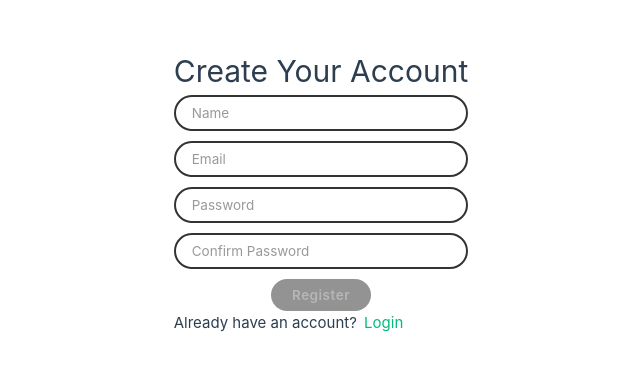
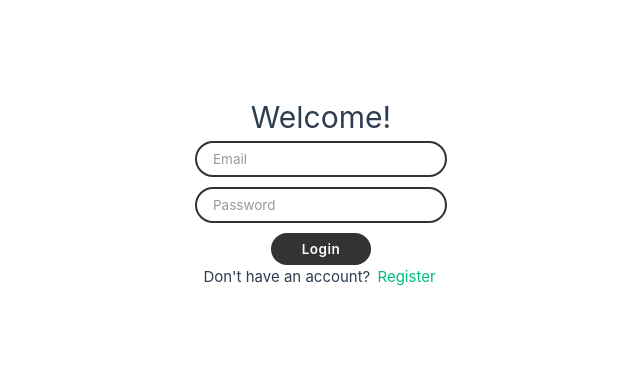
Before and after one commit to BenChaimowicz/cabinet-game, a Vue app in the folder client/: page /login in a window 1280 px wide. Shown: the part 209-580 px from the top of the page, without its empty margins (319-959 px from the left). Built offline with nearby package versions, Linux system fonts and the light colour scheme.

Commit message:
Refactor authentication components and router setup; enhance LargeButton with loading state; implement password verification in auth handler.

```diff
--- a/client/dev-dist/sw.js
+++ b/client/dev-dist/sw.js
@@ -82,7 +82,7 @@ define(['./workbox-f84911c5'], (function (workbox) { 'use strict';
     "revision": "3ca0b8505b4bec776b69afdba2768812"
   }, {
     "url": "index.html",
-    "revision": "0.8gvkdg74bpg"
+    "revision": "0.5rpkimr9a0g"
   }], {});
   workbox.cleanupOutdatedCaches();
   workbox.registerRoute(new workbox.NavigationRoute(workbox.createHandlerBoundToURL("index.html"), {
--- a/client/src/App.vue
+++ b/client/src/App.vue
@@ -1,14 +1,10 @@
-
-
 <script setup lang="ts">
-    import LoginForm from './components/Login/LoginForm.vue'
-    import RegisterForm from './components/Register/RegisterForm.vue'
+// No need to import components here as they'll be handled by the router
 </script>
 
 <template>
-
   <main>
-    <RegisterForm />
+    <router-view></router-view>
   </main>
 </template>
 
--- a/client/src/components/LargeButton.vue
+++ b/client/src/components/LargeButton.vue
@@ -2,11 +2,12 @@
     defineProps<{
         text: string
         disabled?: boolean
+        loading?: boolean
     }>()
 </script>
 
 <template>
-    <button :disabled="disabled">
+    <button :disabled="disabled || loading" :class="{ 'loading': loading }">
         {{ text }}
     </button>
 </template>
@@ -26,6 +27,7 @@
         letter-spacing: 0.5px;
         cursor: pointer;
         transition: all 0.2s ease-in-out;
+        position: relative;
     }
 
     button:hover:not(:disabled) {
@@ -40,4 +42,32 @@
         cursor: not-allowed;
         opacity: 0.7;
     }
+
+    button.loading::before {
+        content: '';
+        position: absolute;
+        inset: 0;
+        border-radius: 20px;
+        background-color: #333;
+        animation: pulse 1.5s ease-in-out infinite;
+    }
+
+    button.loading {
+        background-color: transparent;
+    }
+
+    @keyframes pulse {
+        0% {
+            transform: scale(1);
+            opacity: 1;
+        }
+        50% {
+            transform: scale(0.95);
+            opacity: 0.8;
+        }
+        100% {
+            transform: scale(1);
+            opacity: 1;
+        }
+    }
 </style>
--- a/client/src/components/Login/LoginForm.vue
+++ b/client/src/components/Login/LoginForm.vue
@@ -1,11 +1,55 @@
 
 <script setup lang="ts">
+    import SmallInput from '../SmallInput.vue';
+    import LargeButton from '../LargeButton.vue';
+    import { ref } from 'vue';
 
+    const email = ref('')
+    const password = ref('')
+    const loading = ref(false)
+
+    const apiUrl = import.meta.env.DEV ? '/api' : import.meta.env.VITE_API_URL;
+    const login = async () => {
+        try {
+            loading.value = true
+            const response = await fetch(`${apiUrl}/auth/login`, {
+                method: 'POST',
+                body: JSON.stringify({ email: email.value, password: password.value })
+            })
+            const data = await response.json()
+            console.log(data);
+            loading.value = false
+        } catch (error) {
+            console.error(error)
+            loading.value = false
+        }
+    }
 </script>
 
 <template>
     <main>
-        <h1>Login</h1>
-
+        <h1>Welcome!</h1>
+        <div>
+            <SmallInput placeholder="Email" v-model="email" />
+            <SmallInput placeholder="Password" v-model="password" />
+            <LargeButton text="Login" @click="login" :loading="loading" />
+        </div>
+        <p>Don't have an account? <router-link to="/register">Register</router-link></p>
     </main>
 </template>
+
+<style scoped>
+    main {
+        display: flex;
+        flex-direction: column;
+        align-items: center;
+        justify-content: center;
+        height: 100vh;
+    }
+    div {
+        display: flex;
+        flex-direction: column;
+        gap: 10px;
+        align-items: center;
+    }
+</style>
--- a/client/src/components/Register/RegisterForm.vue
+++ b/client/src/components/Register/RegisterForm.vue
@@ -34,7 +34,7 @@
             <SmallInput placeholder="Email" v-model="email" />
             <SmallInput placeholder="Password" v-model="password" />
             <SmallInput placeholder="Confirm Password" v-model="confirmPassword" />
-            <LargeButton text="Register" :disabled="isDisabled" />
+            <LargeButton text="Register" :disabled="isDisabled" @click="register" />
         </div>
         <p>Already have an account? <router-link to="/login">Login</router-link></p>
     </main>
--- a/client/src/main.ts
+++ b/client/src/main.ts
@@ -2,6 +2,6 @@ import './assets/main.css'
 
 import { createApp } from 'vue'
 import App from './App.vue'
-import router from './router/router'
+import router from './router/index'
 
 createApp(App).use(router).mount('#app')
```
Also changed, not shown: client/src/router/index.ts (+9 -3 lines), client/src/router/router.ts (deleted, +0 -9 lines), 1 other file (tests, documents, lock files or other folders).
